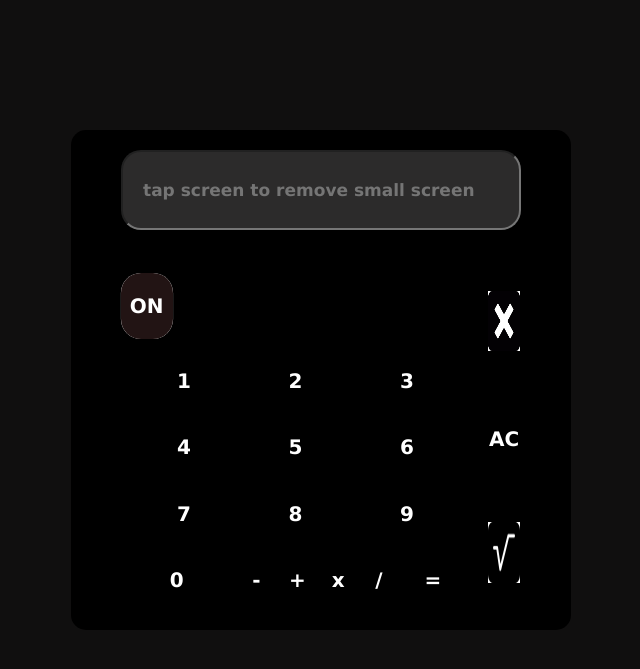
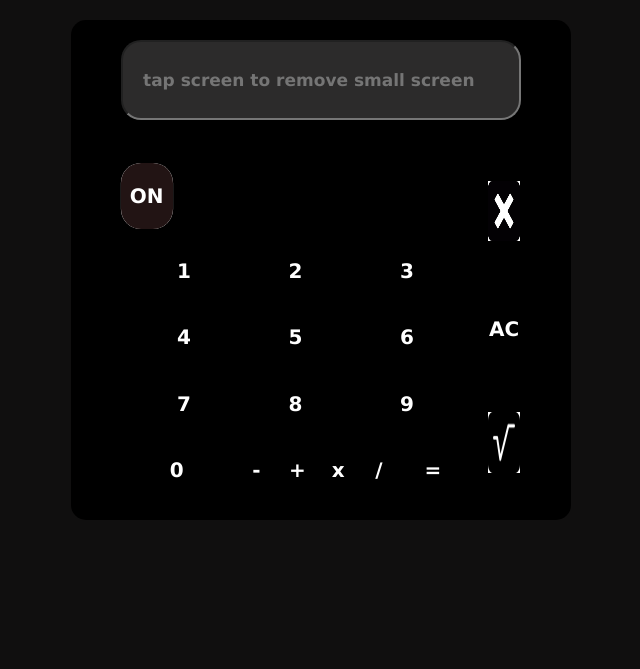
Before and after one commit to martic01/RealCalculator, a plain HTML site: page index.html in a window 1280 px wide. Shown: the part 109-778 px from the top of the page, without its empty margins (319-959 px from the left). Drawn offline with Linux system fonts and the light colour scheme.

Commit message:
add change

```diff
--- a/css/styles.css
+++ b/css/styles.css
@@ -23,8 +23,7 @@ html {
 }
 
 body {
-
-
+    overflow: hidden;
     background-color: rgb(16, 15, 15);
 }
 
@@ -36,7 +35,7 @@ body {
     border: none;
     border-radius: 20px;
     background-color: rgb(18, 18, 18);
-    margin-bottom: 100px;
+    margin-bottom: 40px;
 
     animation: shadow 5s linear forwards;
 }
@@ -206,15 +205,11 @@ body {
     flex-wrap: wrap;
     justify-content: center;
     gap: 16px;
-    margin:150px auto 0px;
+    margin: 20px auto 0px;
     width: 500px;
     height: 500px;
     border-radius: 15px;
-
-
     background-color: black;
-
-
 }
 
 .firstam {
@@ -270,7 +265,6 @@ body {
     width: 100%;
     height: 20%;
     /* box-shadow: 0 0 5px 1px blue; */
-
 }
 
 #eq-input {
@@ -480,6 +474,7 @@ button {
     }
 
 }
+
 .mn-cont {
     display: flex;
     justify-content: center;
@@ -650,9 +645,11 @@ button {
 #sq-rt p {
     display: none;
 }
-.opac{
+
+.opac {
     opacity: 1;
 }
+
 #remove,
 #clear,
 #sq-rt {
```
